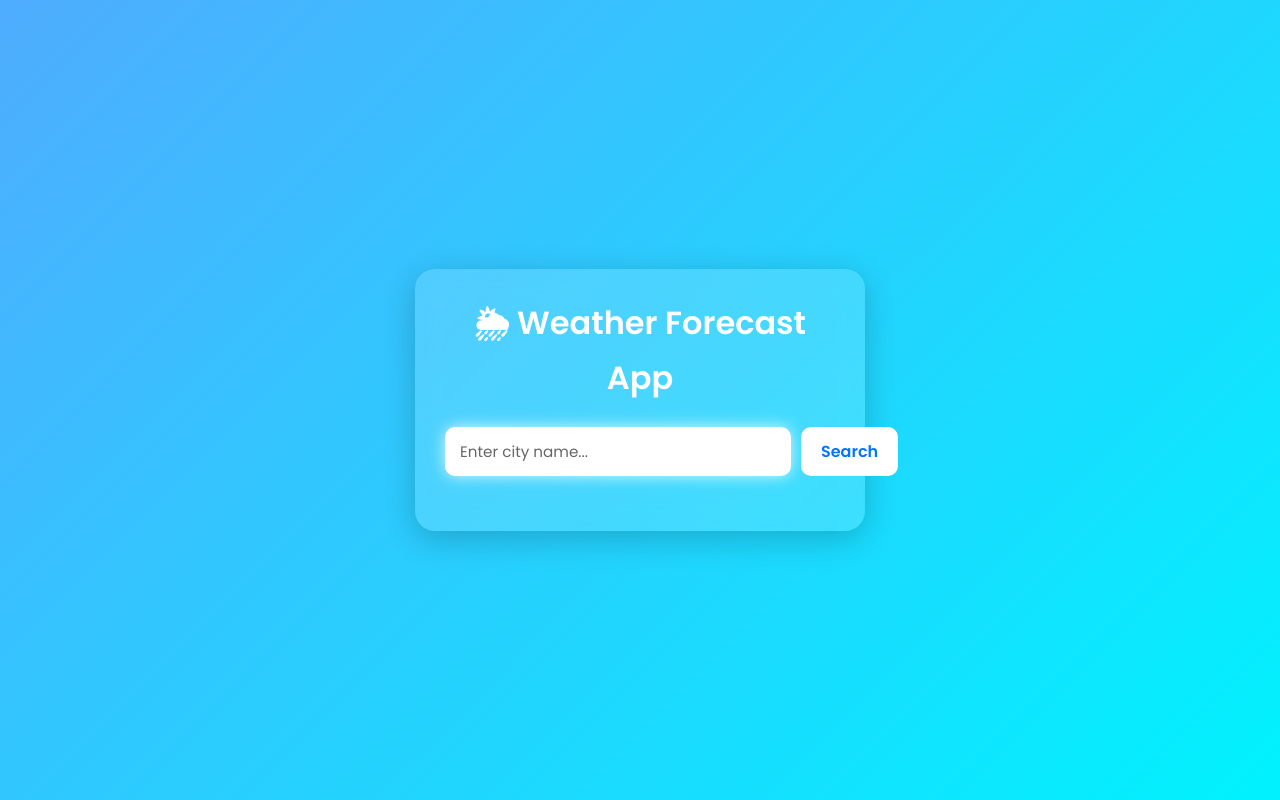
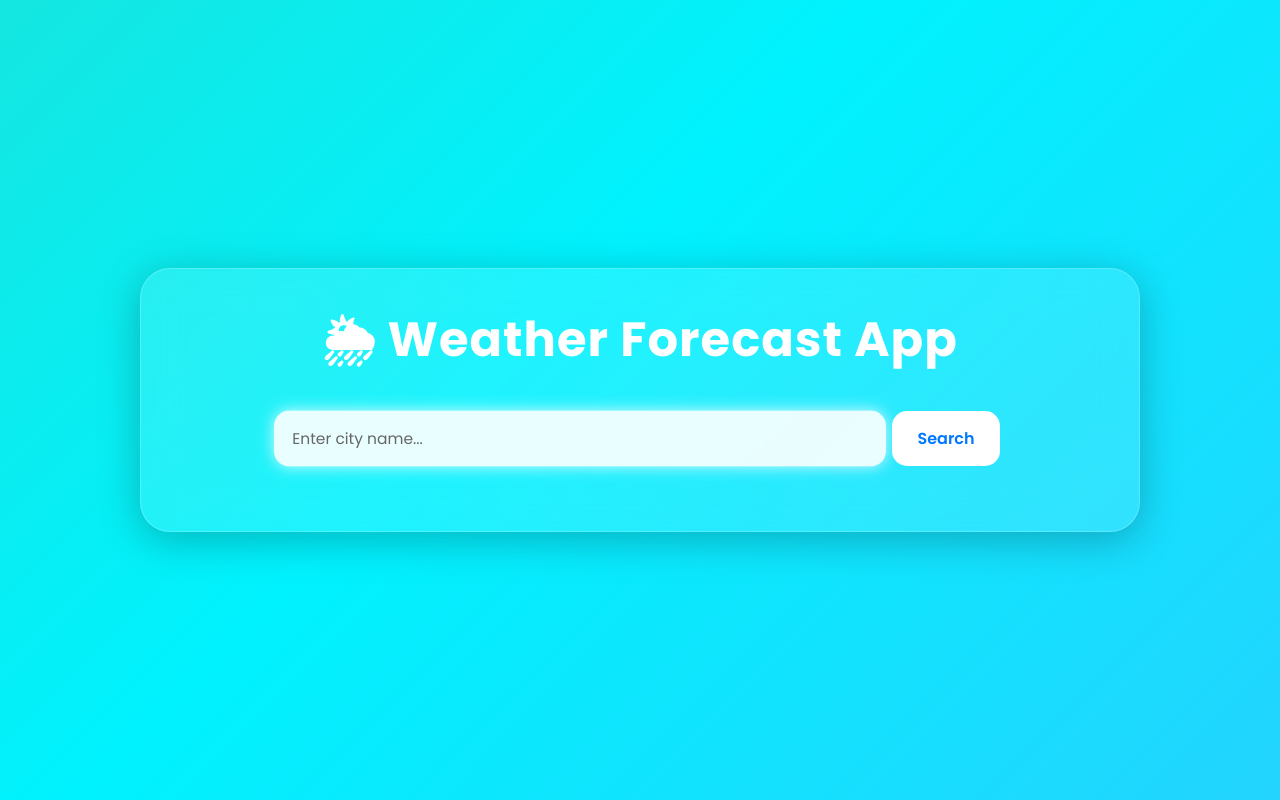
Before and after one commit to tiwarirajat-1501/weather-forecast-app, a Flask app: page / in a window 1280 px wide. Run offline with Flask 3, Linux system fonts and the light colour scheme.

Commit message:
modifying css for better interface

```diff
--- a/static/style.css
+++ b/static/style.css
@@ -1,5 +1,5 @@
 /* Google Font */
-@import url('https://fonts.googleapis.com/css2?family=Poppins:wght@300;400;500;600&display=swap');
+@import url('https://fonts.googleapis.com/css2?family=Poppins:wght@300;400;500;600;700&display=swap');
 
 * {
     margin: 0;
@@ -9,45 +9,63 @@
 }
 
 body {
-    height: 100vh;
-    background: linear-gradient(135deg, #4facfe, #00f2fe);
+    min-height: 100vh;
+    background: linear-gradient(-45deg, #4facfe, #00f2fe, #43cea2, #185a9d);
+    background-size: 400% 400%;
+    animation: gradientBG 12s ease infinite;
     display: flex;
     justify-content: center;
     align-items: center;
     padding: 20px;
+    overflow-x: hidden;
 }
+
+/* Main Container */
 
 .container {
     width: 100%;
-    max-width: 450px;
-    background: rgba(255, 255, 255, 0.15);
-    backdrop-filter: blur(12px);
-    border-radius: 20px;
-    padding: 30px;
+    max-width: 1000px;
+    background: rgba(255, 255, 255, 0.12);
+    backdrop-filter: blur(18px);
+    border: 1px solid rgba(255, 255, 255, 0.2);
+    border-radius: 30px;
+    padding: 35px;
+    color: white;
     text-align: center;
-    color: white;
-    box-shadow: 0 8px 32px rgba(0, 0, 0, 0.2);
+    box-shadow: 0 8px 40px rgba(0, 0, 0, 0.25);
+    animation: fadeIn 1s ease;
 }
 
+/* Heading */
+
 h1 {
+    font-size: 3rem;
+    font-weight: 700;
     margin-bottom: 25px;
-    font-size: 2rem;
-    font-weight: 600;
+    letter-spacing: 1px;
 }
+
+/* Search Form */
 
 form {
     display: flex;
-    gap: 10px;
-    margin-bottom: 25px;
+    justify-content: center;
+    align-items: center;
+    gap: 12px;
+    margin-bottom: 30px;
 }
 
 input {
     flex: 1;
-    padding: 12px 15px;
+    max-width: 600px;
+    padding: 15px 18px;
     border: none;
     outline: none;
-    border-radius: 10px;
+    border-radius: 15px;
     font-size: 1rem;
+    background: rgba(255, 255, 255, 0.9);
+    color: #333;
+    transition: all 0.3s ease;
 }
 
 input::placeholder {
@@ -55,78 +73,251 @@
     font-size: 0.95rem;
 }
 
+input:focus {
+    transform: scale(1.02);
+    box-shadow: 0 0 20px rgba(255, 255, 255, 0.7);
+}
+
 button {
-    padding: 12px 20px;
+    padding: 15px 25px;
     border: none;
-    border-radius: 10px;
-    background: #ffffff;
+    border-radius: 15px;
+    background: white;
     color: #0077ff;
     font-size: 1rem;
     font-weight: 600;
     cursor: pointer;
-    transition: 0.3s ease;
+    transition: all 0.3s ease;
 }
 
 button:hover {
     background: #0077ff;
     color: white;
+    transform: translateY(-2px) scale(1.05);
+    box-shadow: 0 5px 15px rgba(0, 0, 0, 0.2);
 }
+
+/* Loader */
+
+.loader {
+    border: 6px solid rgba(255, 255, 255, 0.2);
+    border-top: 6px solid white;
+    border-radius: 50%;
+    width: 55px;
+    height: 55px;
+    margin: 25px auto;
+    animation: spin 1s linear infinite;
+    display: none;
+}
+
+/* Error */
+
+.error {
+    background: rgba(255, 0, 0, 0.15);
+    border: 1px solid rgba(255, 255, 255, 0.2);
+    padding: 15px;
+    border-radius: 15px;
+    margin-top: 20px;
+    color: white;
+    font-weight: 500;
+}
+
+/* Current Weather Card */
 
 .weather-card {
     margin-top: 20px;
+    padding: 30px;
+    border-radius: 25px;
+    background: rgba(255, 255, 255, 0.15);
+    backdrop-filter: blur(10px);
+    animation: fadeIn 1s ease;
 }
 
 .weather-card img {
-    width: 120px;
+    width: 130px;
+    animation: float 3s ease-in-out infinite;
 }
 
 .weather-card h2 {
-    font-size: 2rem;
+    font-size: 2.2rem;
     margin-bottom: 10px;
 }
 
 .weather-card h3 {
-    font-size: 3rem;
-    margin: 10px 0;
+    font-size: 4rem;
+    margin: 15px 0;
+    text-shadow: 0 0 20px rgba(255, 255, 255, 0.6);
 }
 
 .description {
+    font-size: 1.2rem;
     text-transform: capitalize;
-    font-size: 1.1rem;
-    margin-bottom: 20px;
+    margin-bottom: 25px;
+    opacity: 0.95;
 }
 
+/* Details Section */
+
 .details {
-    display: flex;
-    justify-content: space-between;
-    gap: 15px;
-    margin-top: 20px;
+    display: grid;
+    grid-template-columns: repeat(auto-fit, minmax(160px, 1fr));
+    gap: 18px;
+    margin-top: 25px;
 }
 
 .detail-box {
-    flex: 1;
-    background: rgba(255, 255, 255, 0.2);
-    padding: 15px;
-    border-radius: 15px;
+    background: rgba(255, 255, 255, 0.15);
+    padding: 18px;
+    border-radius: 20px;
+    transition: all 0.3s ease;
+    backdrop-filter: blur(8px);
+}
+
+.detail-box:hover {
+    transform: translateY(-8px) scale(1.03);
+    background: rgba(255, 255, 255, 0.22);
 }
 
 .detail-box h4 {
     margin-bottom: 8px;
     font-size: 1rem;
+    font-weight: 500;
 }
 
 .detail-box p {
-    font-size: 1.2rem;
-    font-weight: 500;
+    font-size: 1.25rem;
+    font-weight: 600;
 }
 
-.error {
-    background: rgba(255, 0, 0, 0.2);
-    padding: 12px;
-    border-radius: 10px;
-    margin-top: 15px;
-    color: #fff;
-    font-weight: 500;
+/* Forecast Section */
+
+.forecast-container {
+    margin-top: 45px;
+}
+
+.forecast-container h2 {
+    margin-bottom: 25px;
+    font-size: 2.3rem;
+}
+
+.forecast-cards {
+    display: grid;
+    grid-template-columns: repeat(auto-fit, minmax(160px, 1fr));
+    gap: 20px;
+}
+
+.forecast-card {
+    background: rgba(255, 255, 255, 0.15);
+    border-radius: 22px;
+    padding: 20px;
+    backdrop-filter: blur(12px);
+    transition: all 0.3s ease;
+    animation: fadeIn 1s ease;
+}
+
+.forecast-card:hover {
+    transform: translateY(-10px) scale(1.04);
+    background: rgba(255, 255, 255, 0.22);
+}
+
+.forecast-card img {
+    width: 75px;
+    animation: float 3s ease-in-out infinite;
+}
+
+.forecast-card h3 {
+    font-size: 1.7rem;
+    margin: 12px 0;
+}
+
+.forecast-card p {
+    font-size: 1rem;
+    opacity: 0.95;
+}
+
+/* Footer */
+
+footer {
+    margin-top: 35px;
+    font-size: 0.95rem;
+    opacity: 0.8;
+}
+
+/* Animations */
+
+@keyframes fadeIn {
+
+    from {
+        opacity: 0;
+        transform: translateY(20px);
+    }
+
+    to {
+        opacity: 1;
+        transform: translateY(0);
+    }
+}
+
+@keyframes float {
+
+    0% {
+        transform: translateY(0px);
+    }
+
+    50% {
+        transform: translateY(-10px);
+    }
+
+    100% {
+        transform: translateY(0px);
+    }
+}
+
+@keyframes gradientBG {
+
+    0% {
+        background-position: 0% 50%;
+    }
+
+    50% {
+        background-position: 100% 50%;
+    }
+
+    100% {
+        background-position: 0% 50%;
+    }
+}
+
+@keyframes spin {
+
+    0% {
+        transform: rotate(0deg);
+    }
+
+    100% {
+        transform: rotate(360deg);
+    }
+}
+
+/* Responsive Design */
+
+@media(max-width: 768px) {
+
+    .container {
+        padding: 25px;
+    }
+
+    h1 {
+        font-size: 2.4rem;
+    }
+
+    .weather-card h3 {
+        font-size: 3rem;
+    }
+
+    .forecast-container h2 {
+        font-size: 2rem;
+    }
 }
 
 @media(max-width: 500px) {
@@ -135,11 +326,23 @@
         flex-direction: column;
     }
 
+    input {
+        width: 100%;
+    }
+
     button {
         width: 100%;
     }
 
-    .details {
-        flex-direction: column;
+    h1 {
+        font-size: 2rem;
+    }
+
+    .weather-card h2 {
+        font-size: 1.8rem;
+    }
+
+    .weather-card h3 {
+        font-size: 2.7rem;
     }
 }
```
